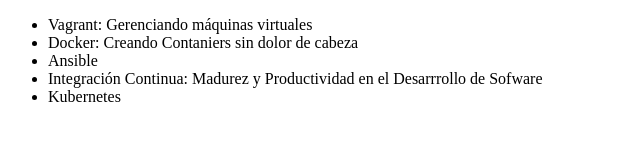
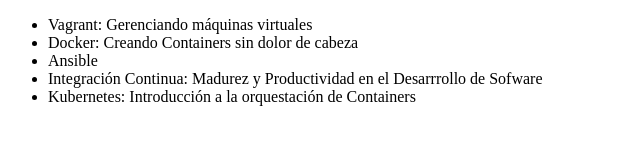
Before and after one commit to adriankof/alura-git, a plain HTML site: page index.html in a window 1280 px wide. Shown: the whole page, without its empty margins (0-640 px from the left). Drawn offline with Linux system fonts and the light colour scheme.

Commit message:
Modificando el nombre del curso de kubernetes y en Cursos la palabra Conteiners

```diff
--- a/index.html
+++ b/index.html
@@ -7,10 +7,10 @@
      <body>
           <ul>
           <li>Vagrant: Gerenciando máquinas virtuales</li>
-          <li>Docker: Creando Contaniers sin dolor de cabeza</li>
+          <li>Docker: Creando Containers sin dolor de cabeza</li>
           <li>Ansible</li>
           <li>Integración Continua: Madurez y Productividad en el Desarrrollo de Sofware</li>
-          <li>Kubernetes</li>
+          <li>Kubernetes: Introducción a la orquestación de Containers</li>
           </ul>
      </body>
 </html>
```
